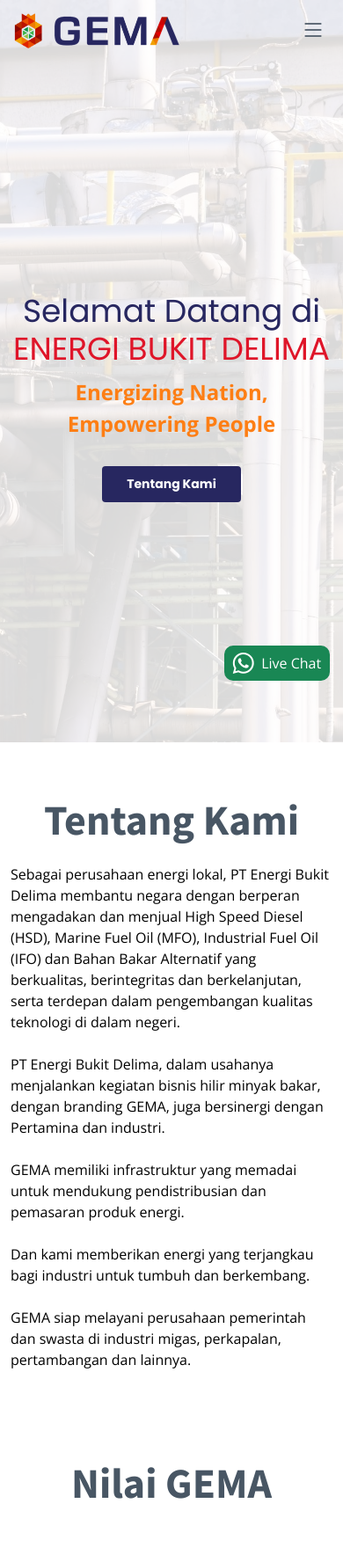
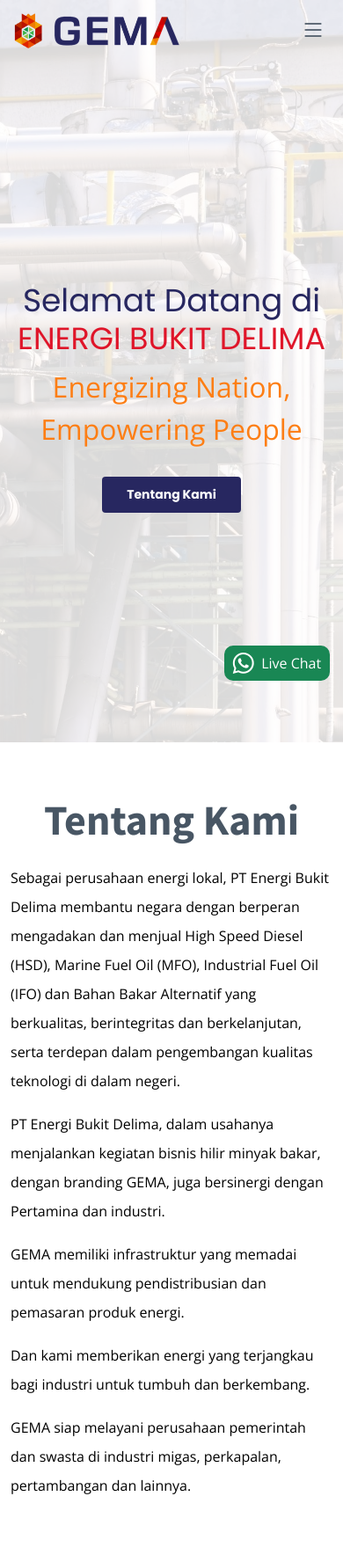
Before and after one commit to valdz13/EBD, a PHP site: page / in a window 390 px wide. Shown: the top 1776 px of the page at 88% size. Run offline with PHP 8.4, Linux system fonts and the light colour scheme; some libraries are stand-ins or nearby versions.

Commit message:
line spacing

```diff
--- a/assets/scss/index/_about.scss
+++ b/assets/scss/index/_about.scss
@@ -3,6 +3,9 @@
 --------------------------------------------------------------*/
 .about {
 
+  p{
+    line-height: 33px;
+  }
   .about-img {
     position: relative;
     margin: 60px 0 0 60px;
--- a/assets/scss/index/_hero-fullscreen.scss
+++ b/assets/scss/index/_hero-fullscreen.scss
@@ -34,7 +34,7 @@
   p {
     color: rgba(var(--color-secondary-rgb), .8);
     margin: 0 0 30px 0;
-    font-size: 36px;
+    font-size: 40px;
     font-weight: 400;
   }
 
@@ -80,10 +80,14 @@
   @media (max-width: 640px) {
     h2 {
       font-size: 36px;
+      span{
+        font-size: 35px;
+      }
     }
 
     p {
-      font-size: 24px;
+      font-size: 32px;
+      font-weight: 300;
       margin-bottom: 30px;
     }
 
--- a/index.html
+++ b/index.html
@@ -100,15 +100,18 @@
             berperan mengadakan dan
             menjual High Speed Diesel (HSD), Marine Fuel Oil (MFO), Industrial Fuel Oil (IFO) dan Bahan Bakar Alternatif
             yang berkualitas,
-            berintegritas dan berkelanjutan, serta terdepan dalam pengembangan kualitas teknologi di dalam negeri. <br><br>
-            PT Energi Bukit Delima, dalam usahanya menjalankan kegiatan bisnis hilir minyak bakar, dengan branding GEMA,
-            juga bersinergi dengan Pertamina dan industri. <br> <br>
-            GEMA memiliki infrastruktur yang memadai untuk mendukung pendistribusian dan pemasaran
-            produk energi.<br> <br>Dan kami memberikan
-            energi yang terjangkau bagi industri untuk tumbuh dan berkembang.<br><br>GEMA siap melayani perusahaan
+            berintegritas dan berkelanjutan, serta terdepan dalam pengembangan kualitas teknologi di dalam negeri.
+          </p>
+          <p class="text-gema mt-3">PT Energi Bukit Delima, dalam usahanya menjalankan kegiatan bisnis hilir minyak bakar, dengan branding
+            GEMA,
+            juga bersinergi dengan Pertamina dan industri.</p>
+          <p class="text-gema mt-3">GEMA memiliki infrastruktur yang memadai untuk mendukung pendistribusian dan pemasaran
+            produk energi.</p>
+          <p class="text-gema mt-3">Dan kami memberikan
+            energi yang terjangkau bagi industri untuk tumbuh dan berkembang.</p>
+          <p class="text-gema mt-3">GEMA siap melayani perusahaan
             pemerintah
-            dan swasta di industri migas, perkapalan, pertambangan dan lainnya.
-          </p>
+            dan swasta di industri migas, perkapalan, pertambangan dan lainnya.</p>
         </div>
 
         <div class="section-header">
@@ -374,11 +377,13 @@
                 masalah.
               </p>
               <p class="text-start">
-              <i class="bi bi-check-circle-fill"></i> Kesadaran hemat dalam operasional,yang balance dengan kepentingan
+                <i class="bi bi-check-circle-fill"></i> Kesadaran hemat dalam operasional,yang balance dengan
+                kepentingan
                 safety operasional
               </p>
               <p class="text-start">
-              <i class="bi bi-check-circle-fill"></i> Motivasi diri, ingin tahu secara alami, dan terdorong untuk terus
+                <i class="bi bi-check-circle-fill"></i> Motivasi diri, ingin tahu secara alami, dan terdorong untuk
+                terus
                 belajar dan berkembang.
               </p>
               <p class="text-start">
@@ -393,7 +398,8 @@
                 diharapkan pada proyek besar dengan jadwal yang agresif.
               </p>
               <br>
-            <p class="text-justify"> Semua proses rekrutmen terletak hanya di <a href="#contact">Kantor kami</a>, dengan
+              <p class="text-justify"> Semua proses rekrutmen terletak hanya di <a href="#contact">Kantor kami</a>,
+                dengan
                 nomor telepon 021-29930733 dan dengan email office@energibukitdelima.com <br>
                 Segala informasi di luar kontak yang ditentukan bukan tanggung jawab kami, Terima kasih. <br> <br>
                 Posisi yang Tersedia:
@@ -412,7 +418,7 @@
                 </h3>
                 <div id="faq-content-1" class="accordion-collapse collapse" data-bs-parent="#faqlist">
                   <div class="accordion-body">
-                    <p>Penempatan  : Kab.Blora, Jawa Tengah</p>
+                    <p>Penempatan : Kab.Blora, Jawa Tengah</p>
                     <p>Batas Waktu : Segera</p>
                     <div class="text-center mt-3">
                       <a href="#" class="btn btn-apply text-white">Apply</a>
@@ -431,7 +437,7 @@
                 </h3>
                 <div id="faq-content-2" class="accordion-collapse collapse" data-bs-parent="#faqlist">
                   <div class="accordion-body">
-                    <p>Penempatan  : Kab.Blora, Jawa Tengah</p>
+                    <p>Penempatan : Kab.Blora, Jawa Tengah</p>
                     <p>Batas Waktu : Segera</p>
                     <div class="text-center mt-3">
                       <a href="#" class="btn btn-apply text-white">Apply</a>
@@ -450,7 +456,7 @@
                 </h3>
                 <div id="faq-content-3" class="accordion-collapse collapse" data-bs-parent="#faqlist">
                   <div class="accordion-body">
-                    <p>Penempatan  : Kab.Blora, Jawa Tengah</p>
+                    <p>Penempatan : Kab.Blora, Jawa Tengah</p>
                     <p>Batas Waktu : Segera</p>
                     <div class="text-center mt-3">
                       <a href="#" class="btn btn-apply text-white">Apply</a>
@@ -470,7 +476,7 @@
                 <div id="faq-content-4" class="accordion-collapse collapse" data-bs-parent="#faqlist">
                   <div class="accordion-body">
                     <i class="bi bi-question-circle question-icon"></i>
-                    <p>Penempatan  : Kab.Blora, Jawa Tengah</p>
+                    <p>Penempatan : Kab.Blora, Jawa Tengah</p>
                     <p>Batas Waktu : Segera</p>
                     <div class="text-center mt-3">
                       <a href="#" class="btn btn-apply text-white">Apply</a>
@@ -489,7 +495,7 @@
                 </h3>
                 <div id="faq-content-5" class="accordion-collapse collapse" data-bs-parent="#faqlist">
                   <div class="accordion-body">
-                    <p>Penempatan  : Kab.Blora, Jawa Tengah</p>
+                    <p>Penempatan : Kab.Blora, Jawa Tengah</p>
                     <p>Batas Waktu : Segera</p>
                     <div class="text-center mt-3">
                       <a href="#" class="btn btn-apply text-white">Apply</a>
@@ -508,7 +514,7 @@
                 </h3>
                 <div id="faq-content-6" class="accordion-collapse collapse" data-bs-parent="#faqlist">
                   <div class="accordion-body">
-                    <p>Penempatan  : Kab.Blora, Jawa Tengah</p>
+                    <p>Penempatan : Kab.Blora, Jawa Tengah</p>
                     <p>Batas Waktu : Segera</p>
                     <div class="text-center mt-3">
                       <a href="#" class="btn btn-apply text-white">Apply</a>
@@ -527,7 +533,7 @@
                 </h3>
                 <div id="faq-content-7" class="accordion-collapse collapse" data-bs-parent="#faqlist">
                   <div class="accordion-body">
-                    <p>Penempatan  : Kab.Blora, Jawa Tengah</p>
+                    <p>Penempatan : Kab.Blora, Jawa Tengah</p>
                     <p>Batas Waktu : Segera</p>
                     <div class="text-center mt-3">
                       <a href="#" class="btn btn-apply text-white">Apply</a>
@@ -546,7 +552,7 @@
                 </h3>
                 <div id="faq-content-8" class="accordion-collapse collapse" data-bs-parent="#faqlist">
                   <div class="accordion-body">
-                    <p>Penempatan  : Kab.Blora, Jawa Tengah</p>
+                    <p>Penempatan : Kab.Blora, Jawa Tengah</p>
                     <p>Batas Waktu : Segera</p>
                     <div class="text-center mt-3">
                       <a href="#" class="btn btn-apply text-white">Apply</a>
@@ -565,7 +571,7 @@
                 </h3>
                 <div id="faq-content-9" class="accordion-collapse collapse" data-bs-parent="#faqlist">
                   <div class="accordion-body">
-                    <p>Penempatan  : Kab.Blora, Jawa Tengah</p>
+                    <p>Penempatan : Kab.Blora, Jawa Tengah</p>
                     <p>Batas Waktu : Segera</p>
                     <div class="text-center mt-3">
                       <a href="#" class="btn btn-apply text-white">Apply</a>
```
Also changed, not shown: assets/css/index.css, 1 other file. Lines whose indentation alone changed are shown as unchanged.
